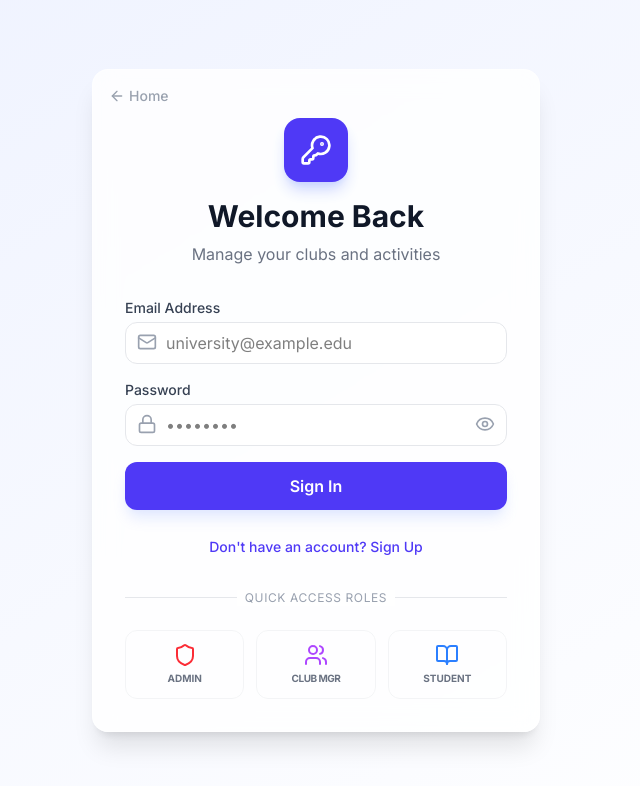
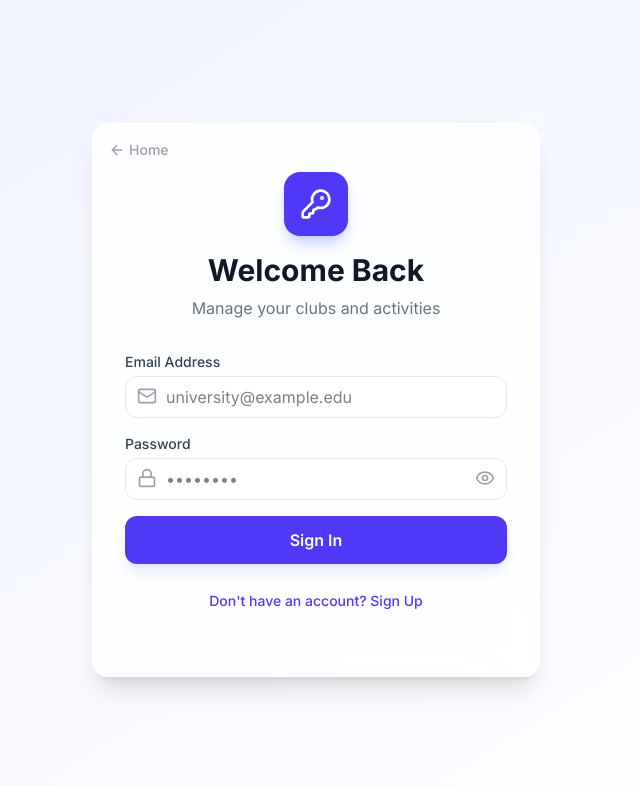
Before and after one commit to itsya-ssine/ry-frontend, a React (Vite) app: page / in a window 1280 px wide. Both pictures are taken after a click on the button "Sign In". Shown: the top 786 px of the page, without its empty margins (324-964 px from the left). Built offline with nearby package versions, Linux system fonts and the light colour scheme; no server answers.

Commit message:
Update Login.jsx

```diff
--- a/src/components/Login.jsx
+++ b/src/components/Login.jsx
@@ -41,20 +41,6 @@ const Login = ({ onBack }) => {
     } catch (error) {
       setError(`An unexpected error occurred. Please try again.`);
     }
-  };
-
-  const quickLogin = (role) => {
-    const emails = {
-      admin: 'naoki@gmail.com',
-      club: 'openmind@gmail.com',
-      student: 'rihab@gmail.com'
-    };
-    const password = {
-      admin: 'naoki123',
-      club: 'qwe123',
-      student: 'qwe123'
-    }
-    login(emails[role], password[role]);
   };
 
   return (
@@ -173,34 +159,6 @@ const Login = ({ onBack }) => {
             {isSignUp ? 'Already have an account? Sign In' : "Don't have an account? Sign Up"}
           </button>
         </div>
-
-        {!isSignUp && (
-          <>
-            <div className="relative mb-6">
-              <div className="absolute inset-0 flex items-center">
-                <div className="w-full border-t border-gray-200"></div>
-              </div>
-              <div className="relative flex justify-center text-xs uppercase tracking-wider">
-                <span className="px-2 bg-white text-gray-400">Quick Access Roles</span>
-              </div>
-            </div>
-
-            <div className="grid grid-cols-3 gap-3">
-              <button type="button" onClick={() => quickLogin('admin')} className="flex flex-col items-center justify-center p-3 border border-gray-100 rounded-xl hover:bg-red-50 hover:border-red-100 transition-all group">
-                <Shield className="w-6 h-6 text-red-500 mb-1 group-hover:scale-110 transition-transform" />
-                <span className="text-[10px] font-bold text-gray-500 uppercase">Admin</span>
-              </button>
-              <button type="button" onClick={() => quickLogin('club')} className="flex flex-col items-center justify-center p-3 border border-gray-100 rounded-xl hover:bg-purple-50 hover:border-purple-100 transition-all group">
-                <Users className="w-6 h-6 text-purple-500 mb-1 group-hover:scale-110 transition-transform" />
-                <span className="text-[10px] font-bold text-gray-500 uppercase tracking-tighter">Club Mgr</span>
-              </button>
-              <button type="button" onClick={() => quickLogin('student')} className="flex flex-col items-center justify-center p-3 border border-gray-100 rounded-xl hover:bg-blue-50 hover:border-blue-100 transition-all group">
-                <BookOpen className="w-6 h-6 text-blue-500 mb-1 group-hover:scale-110 transition-transform" />
-                <span className="text-[10px] font-bold text-gray-500 uppercase">Student</span>
-              </button>
-            </div>
-          </>
-        )}
       </div>
     </div>
   );
```
